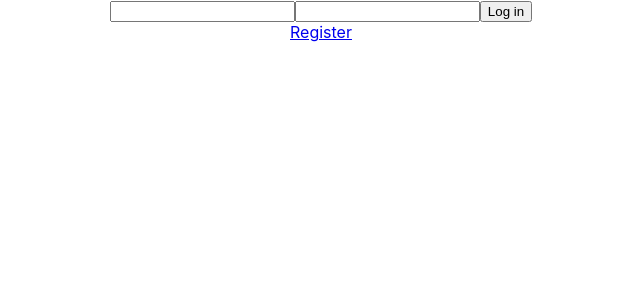
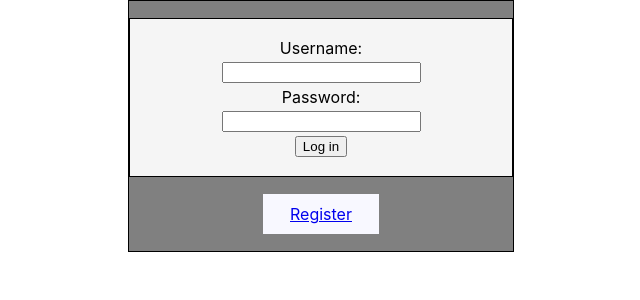
Before and after one commit to international-school-social-worker-3/frontend, a React (Create React App) app in the folder frontend/: page /login in a window 1280 px wide. Shown: the top 300 px of the page, without its empty margins (319-959 px from the left). Built offline with nearby package versions, Linux system fonts and the light colour scheme.

Commit message:
Added Onboarding and updated login and register pages.

```diff
--- a/frontend/src/App.js
+++ b/frontend/src/App.js
@@ -4,18 +4,18 @@ import './App.css';
 import PrivateRoute from './components/PrivateRoute';
 import Register from './components/Register';
 import Login from './components/Login';
+import Onboarding from './components/Onboarding'
 
 function App() {
   return (
     <Router>
       <div className="App">
-
-
-
         <Switch>
           <Route path='/login' component={Login} />
           <Route path='/register' component={Register}/>
+          <Route path='/protected/onboarding' component={Onboarding}/>
           {/* <PrivateRoute path='/protected/home' component={Home} /> */}
+          {/* <PrivateRoute path='/protected/onboarding' component={Onboarding} /> */}
           <Route component={Login}/>
         </Switch>
       </div>
--- a/frontend/src/components/Login.js
+++ b/frontend/src/components/Login.js
@@ -36,15 +36,17 @@ const Login = props => {
   };
 
   return (
-      <div>
-        <div>
+      <div className="login-container">
+        <div className="form">
             <form onSubmit={handleLogin}>
+                <label for="username">Username:</label>
                 <input
                     type="text"
                     name="username"
                     value={loginInfo.credentials.username}
                     onChange={handleChange}
                 />
+                <label for="password">Password:</label>
                 <input
                     type="password"
                     name="password"
@@ -54,7 +56,7 @@ const Login = props => {
                 <button>Log in</button>
             </form>
         </div>
-        <div>
+        <div className="register-link">
             <Link to='/register'> Register </Link>
         </div>
       </div>
--- /dev/null
+++ b/frontend/src/components/Onboarding.js
@@ -0,0 +1,51 @@
+import React from "react";
+import { axiosWithAuth } from "../utils/axiosWithAuth";
+
+const Onboarding = props => {
+
+    const options = [
+        {
+            text: "I'm a school admin",
+            accType: `admin`
+        },
+        {
+            text: "I'm a social worker",
+            accType: `socialWorker`
+        },
+        {
+            text: "I'm a board member",
+            accType: `boardMember`
+        },
+        {
+            text: "I'm a teacher",
+            accType: `teacher`
+        }
+    ]
+
+//     const handleAccType = e => {
+//         axiosWithAuth
+//         .post("/api/register", e.accType)
+//         .then(res => {
+//             console.log(res);
+//             props.history.push("/protected/org");
+//         })
+//         .catch(err => console.log(err));
+//   };
+
+    return (
+        <div>
+            <h2>Tell us who you are!</h2>
+            <div className="ob-frame">
+                {
+                    options.map(item =>
+                        <div className="ob" >
+                            <h2>{item.text}</h2>
+                        </div>
+                    )
+                }
+            </div>
+        </div>
+    )
+}
+
+export default Onboarding;
--- a/frontend/src/components/Register.js
+++ b/frontend/src/components/Register.js
@@ -36,27 +36,31 @@ const Register = props => {
   };
 
   return (
-      <div>
-        <div>
+      <div className="register-container">
+        <div className="form">
             <form onSubmit={handleRegister}>
+                <label for="username">Username:</label>
                 <input
                     type="text"
                     name="username"
                     value={regInfo.credentials.username}
                     onChange={handleChange}
                 />
+                <label for="firstName">First Name:</label>
                 <input
                     type="text"
                     name="firstName"
                     value={regInfo.credentials.firstName}
                     onChange={handleChange}
                 />
+                <label for="lastName">Last Name:</label>
                 <input
                     type="text"
                     name="lastName"
                     value={regInfo.credentials.lastName}
                     onChange={handleChange}
                 />
+                <label for="password">Password:</label>
                 <input
                     type="password"
                     name="password"
--- a/frontend/src/index.css
+++ b/frontend/src/index.css
@@ -11,3 +11,68 @@ code {
   font-family: source-code-pro, Menlo, Monaco, Consolas, 'Courier New',
     monospace;
 }
+
+.login-container {
+  margin: 0 auto;
+  display:flex;
+  flex-direction: column;
+  justify-content: space-evenly;
+  width:30%;
+  height: 250px;
+  background-color: gray;
+  border: 1px solid black;
+}
+
+.form form {
+  background-color: whitesmoke;
+  padding: 5% 0 5%;
+  border: 1px solid black;
+  display:flex;
+  flex-direction: column;
+  justify-content: space-evenly;
+  align-items: center;
+}
+
+.form input {
+  width:50%;
+  margin: 1% 0 1%;
+}
+
+.register-container {
+  margin: 0 auto;
+  width:30%;
+  border: 1px solid black;
+}
+
+.register-link {
+  display:flex;
+  justify-content: center;
+  align-items: center;
+  background-color: ghostwhite;
+  width:30%;
+  height:40px;
+  margin:0 auto;
+}
+
+.ob-frame {
+  margin:0 auto;
+  display:flex;
+  flex-wrap: wrap;
+  justify-content: space-between;
+  width:45%;
+  height:300px;
+}
+
+.ob {
+  display: flex;
+  justify-content:center;
+  align-items: flex-end;
+  width:40%;
+  height:40%;
+  background-color: linen;
+}
+
+.ob h2 {
+  font-size: 1rem;
+  text-decoration: none;
+}
```
Also changed, not shown: frontend/src/components/OnboardingDirectory.js (deleted).
